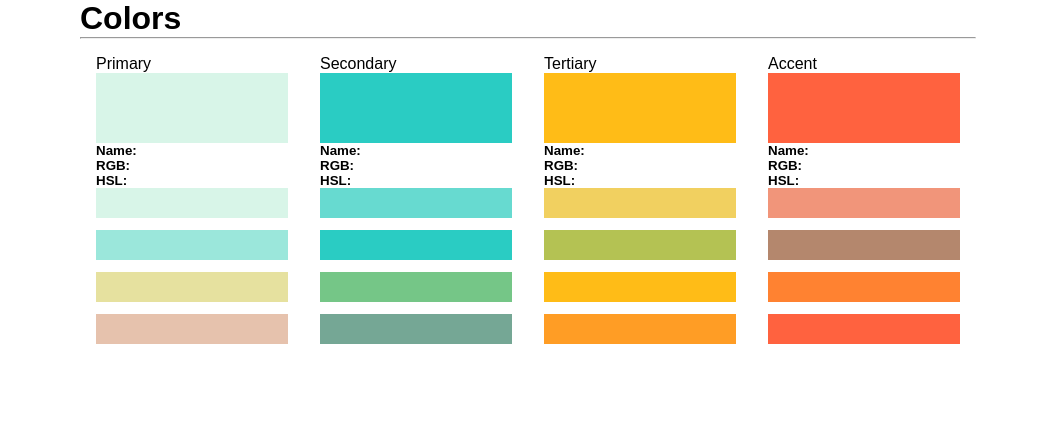
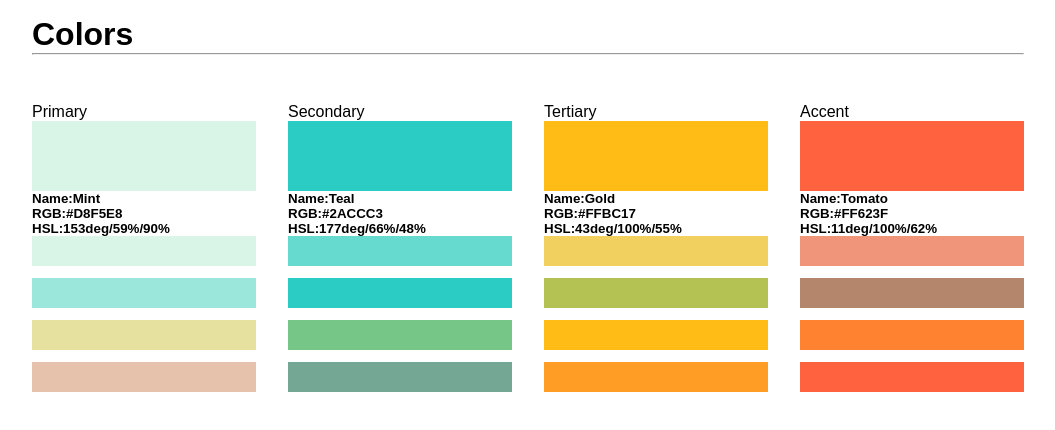
Before and after one commit to doohinkus/color-typo-guide, a plain HTML site: page index.html in a window 1280 px wide. Shown: the whole page, without its empty margins (112-1167 px from the left). Drawn offline with Linux system fonts and the light colour scheme; a web font is replaced by a local one.

Commit message:
add colors and descriptions to the page.

```diff
--- a/index.html
+++ b/index.html
@@ -7,8 +7,12 @@
   </head>
   <body>
     <div class="container">
-      <h1>Colors</h1>
-      <hr>
+      <div class="row">
+        <div class="column-12">
+          <h1>Colors</h1>
+          <hr>
+        </div>
+      </div>
       <div class="row">
         <div class="column-3 color-primary">
           <div class="color-box">
--- a/scss/_layout.scss
+++ b/scss/_layout.scss
@@ -5,11 +5,6 @@ h3{
   float: left;
   width: 35%;
   clear: left;
-}
-span{
-  width:65%;
-  display: inline-block;
-  float: right;
 }
 .container{
   width: $baseWidth;
--- a/scss/_mixins.scss
+++ b/scss/_mixins.scss
@@ -39,12 +39,26 @@
     }
   }
 }
+//name color-primary rgb hsl after color name, rgb, hsl
+
 //color-primary > color-primary-mix
 @mixin mixColors(){
   @each $colorTitle, $color in $colors{
     @each $scolorTitle, $scolor in $colors{
+      //add colors
       .color-#{$colorTitle} .color-#{$scolorTitle}-mix{
         background-color: mix($color, $scolor, $mixAmount);
+      }
+      //names
+      .color-#{$colorTitle} .name:after{
+        content: "#{map-get($colorNames, $colorTitle)}"
+      }
+      .color-#{$colorTitle} .hsl:after{
+        content: "#{round(hue($color))}/#{round(saturation($color))}/#{round(lightness($color))}";
+        text-align: right;
+      }
+      .color-#{$colorTitle} .rgb:after{
+        content: "#{$color}";
       }
     }
   }
--- a/scss/variables.scss
+++ b/scss/variables.scss
@@ -19,7 +19,7 @@ $colorNames: (
 /*Grid vars*/
 $gridCols: 12;
 $gridMaxWidth: 150em;
-$baseWidth: 70%;
+$baseWidth: 80%;
 
 /*box height vars*/
 $colorBoxHeight: 70px;
```
Also changed, not shown: css/styles.css, 1 other file.
